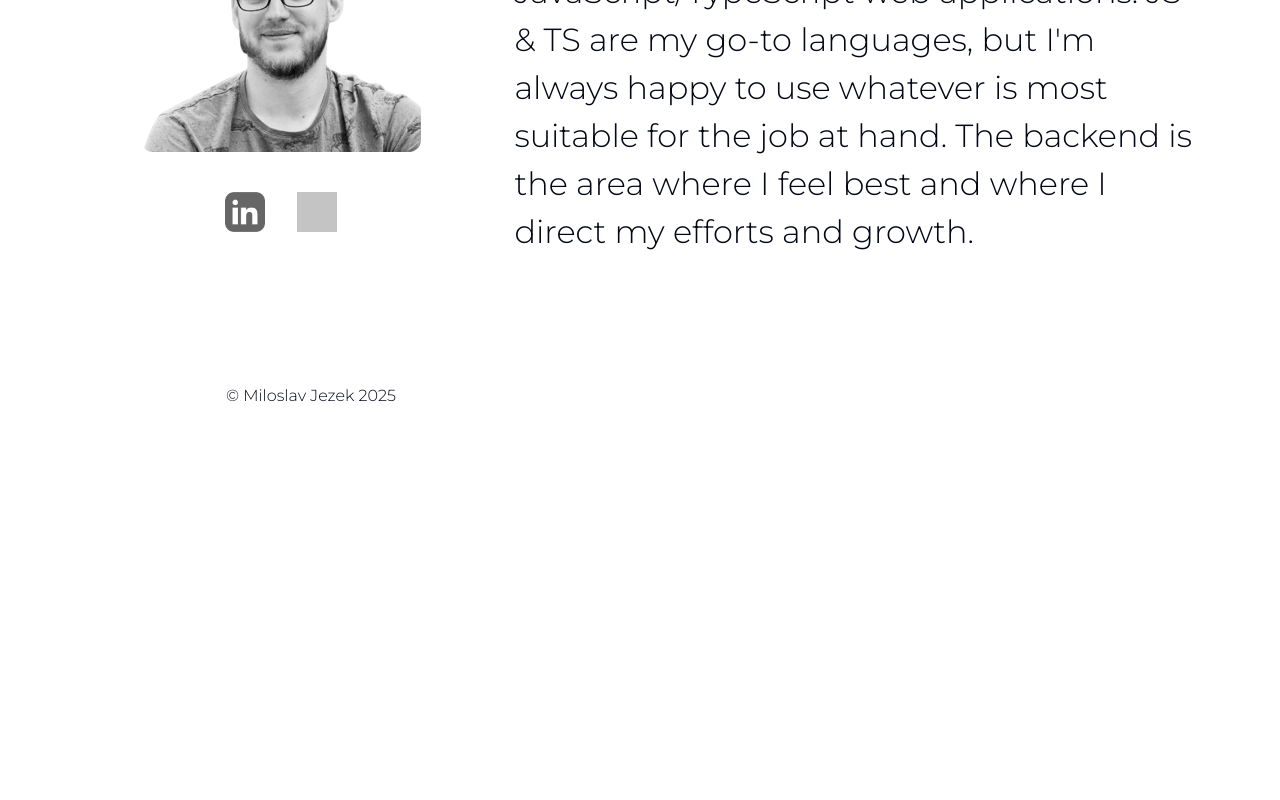
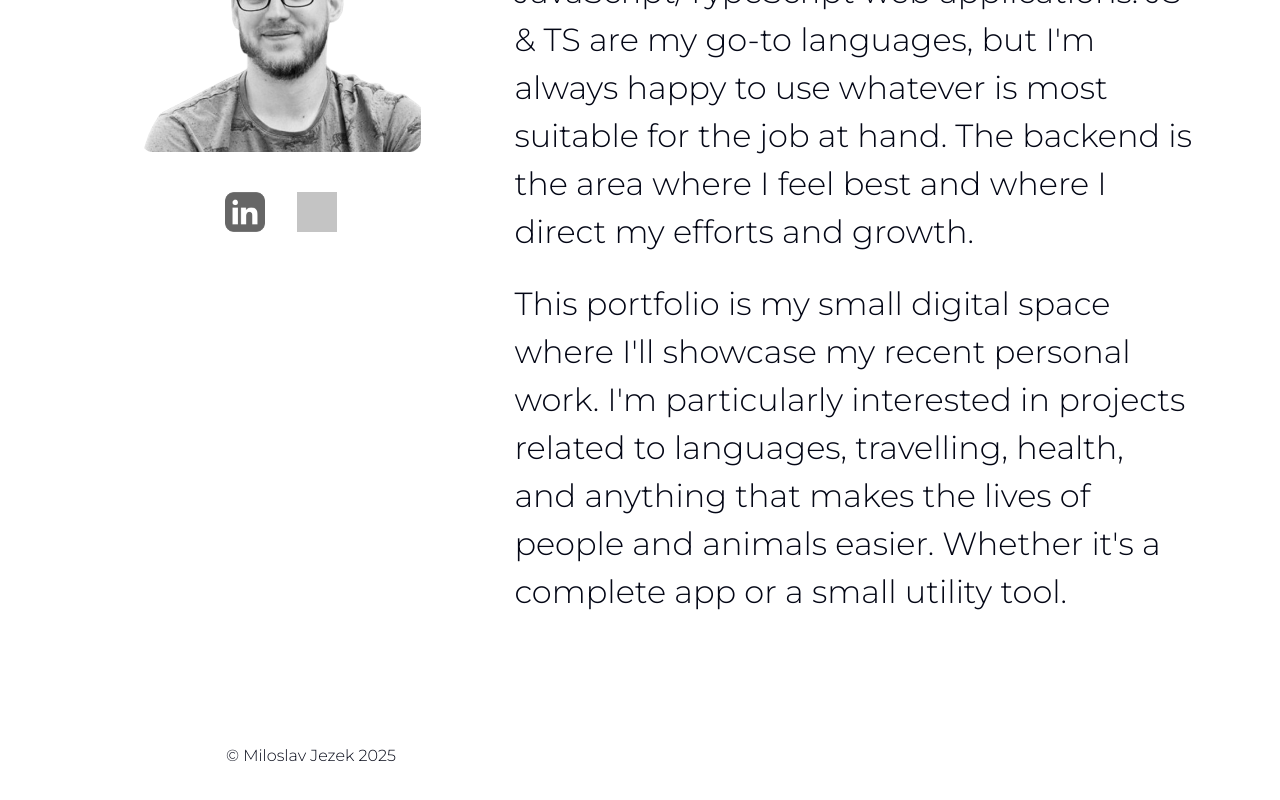
Before and after one commit to milojezek/portfolio, a Vue app: page / in a window 1280 px wide. Shown: the part 1602-2402 px from the top of the page. Before the commit the page ends 2074 px from the top, so only its background shows below. Built offline with nearby package versions, Linux system fonts and the light colour scheme; grey boxes are pictures that could not be loaded.

Commit message:
Add another paragraph of about text

```diff
--- a/src/App.vue
+++ b/src/App.vue
@@ -26,6 +26,10 @@
         <p
           class="about-text"
         >I'm Miloslav Jezek, a developer based in Prague with experience building full-stack JavaScript/TypeScript web applications. JS & TS are my go-to languages, but I'm always happy to use whatever is most suitable for the job at hand. The backend is the area where I feel best and where I direct my efforts and growth.</p>
+        <p
+          class="about-text"
+          style="margin-top: 1.5rem;"
+        >This portfolio is my small digital space where I'll showcase my recent personal work. I'm particularly interested in projects related to languages, travelling, health, and anything that makes the lives of people and animals easier. Whether it's a complete app or a small utility tool.</p>
       </div>
     </section>
   </main>
```
